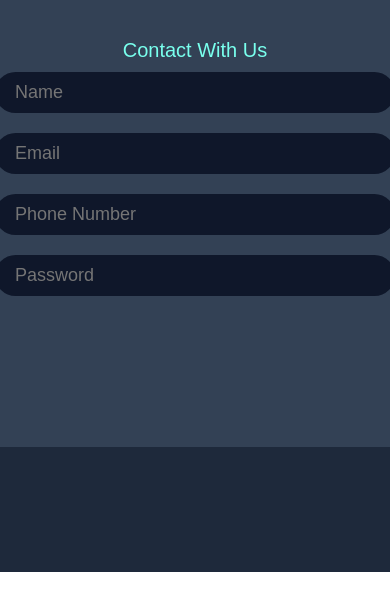
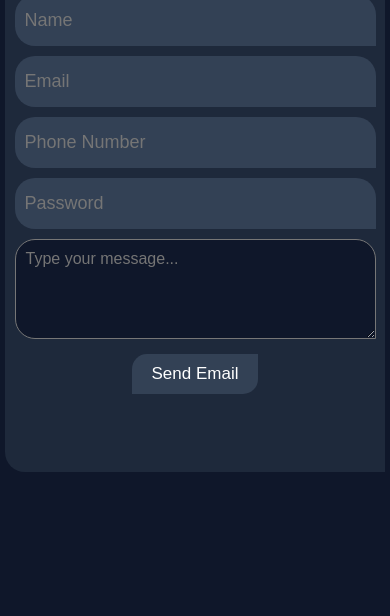
Before and after one commit to CodeWithMohaimin/caontact, a plain HTML site: page index.html in a window 390 px wide. Shown: the part 228-844 px from the top of the page. Drawn offline with Linux system fonts and the light colour scheme.

Commit message:
responsive ok

```diff
--- a/index.html
+++ b/index.html
@@ -11,10 +11,12 @@
     <form action="#">
         <div class="elements">
             <h1>Contact With Us</h1>
-            <input type="text" name="" id="" placeholder="Name">
-            <input type="email" name="" id="" placeholder="Email">
-            <input type="number" name="" id="" placeholder="Phone Number">
-            <input type="password" name="" id="" placeholder="Password">
+            <input type="text" id="name" placeholder="Name" required>
+            <input type="email" id="email" placeholder="Email" required>
+            <input type="number" id="phone" placeholder="Phone Number" required>
+            <input type="password" id="password" placeholder="Password" required>
+            <textarea required id="message" rows="4" placeholder="Type your message..."></textarea>
+            <button type="submit">Send Email</button>
         </div>
     </form>
 </body>
--- a/style.css
+++ b/style.css
@@ -2,39 +2,71 @@
     margin: 0;
     padding: 0;
     box-sizing: border-box;
+    font-family: sans-serif;
+}
+body{
+    background-color: #0f172a;
 }
 form{
+    height: 800px;
     width: 100%;
-    height: 800px;
-    background-color: #1e293b;
+    background-color: #0f172a;
     display: flex;
+    justify-content: center;
     align-items: center;
-    justify-content: center;
 }
 .elements{
+    background-color: #1e293b;
+    width: 500px;
+    height: 600px;
     display: flex;
+    justify-content: center;
     align-items: center;
-    justify-content: center;
     flex-direction: column;
-    height: 550px;
-    width: 500px;
-    background-color: #334155;
+    border-radius: 20px 20px 0 20px;
+    margin: 0 5px;
 }
 .elements h1{
-    font-family: sans-serif;
-    font-size: 20px;
-    font-weight: 400;
     color: #79ffed;
-    text-align: left;
+    font-size: 30px;
+    font-weight: 300;
+    margin-bottom: 10px;
 }
 .elements input{
-   margin: 10px 0;
-   padding: 10px 20px;
-   border-radius: 30px;
+   width: 95%;
+   height: 51px;
+   background-color: #334155;
+   margin-bottom: 10px;
    border: none;
-   outline-color: aqua;
-   background-color: #0f172a;
+   padding: 0 10px;
    color: #ffa500;
-   width: 400px;
+   font-weight: 300;
    font-size: 18px;
+   border-radius: 20px 20px 0 20px;
 }
+.elements textarea{
+    background-color: #0f172a;
+    width: 95%;
+    height: 100px;
+    border-radius: 20px 20px 0 20px;
+    color: #1c7ae1;
+    padding: 10px;
+    font-size: 16px;
+    font-weight: 200;
+    outline-color: #1c7ae1;
+}
+.elements button{
+    background-color: #334155;
+    color: #fff;
+    text-transform: capitalize;
+    border: none;
+    margin-top: 15px;
+    padding: 10px 20px;
+    font-size: 17px;
+    border-radius: 15px 0 15px 0;
+
+}
+.elements button:hover{
+    background-color: #1c7ae1;
+    transition: all 1s ease;
+}
```
